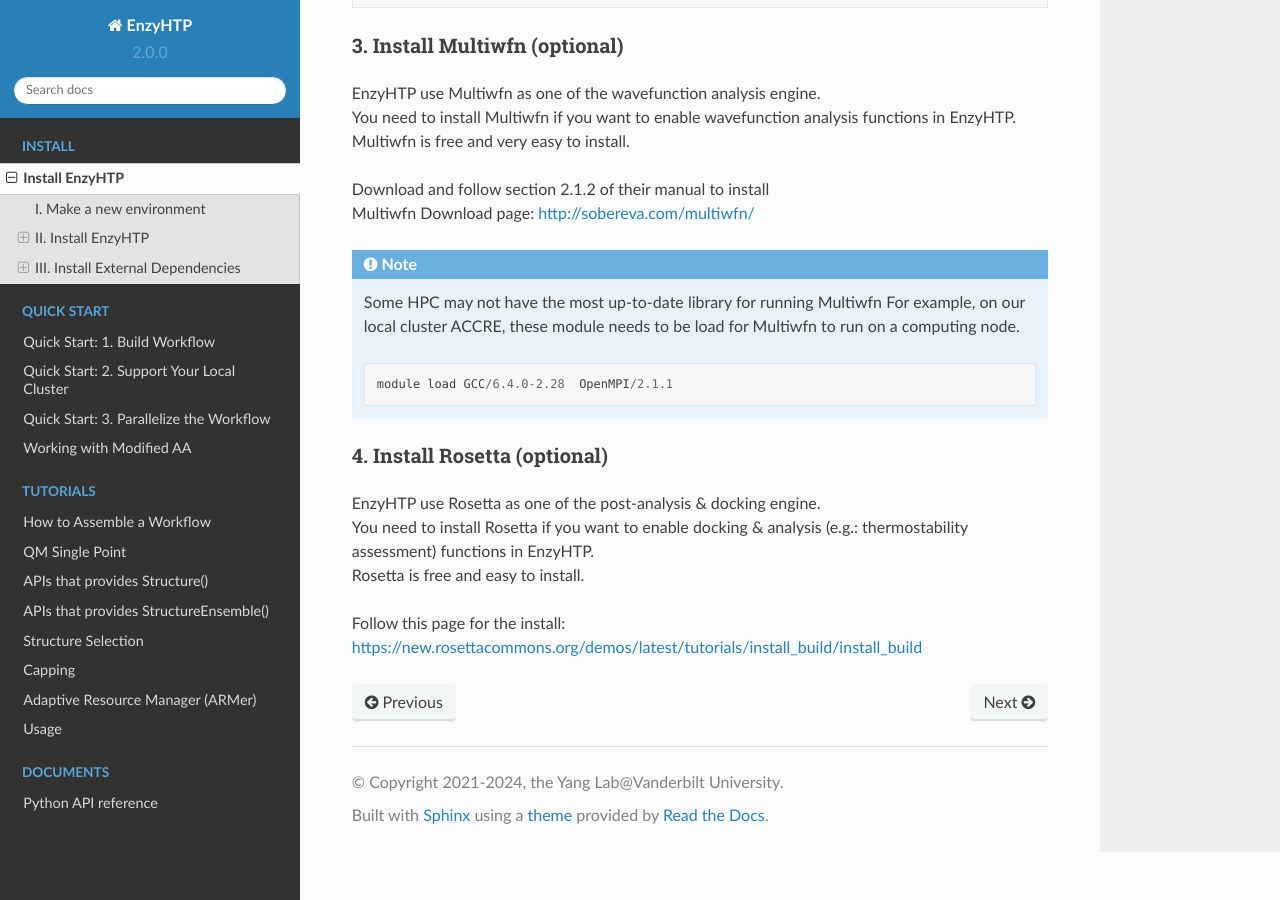
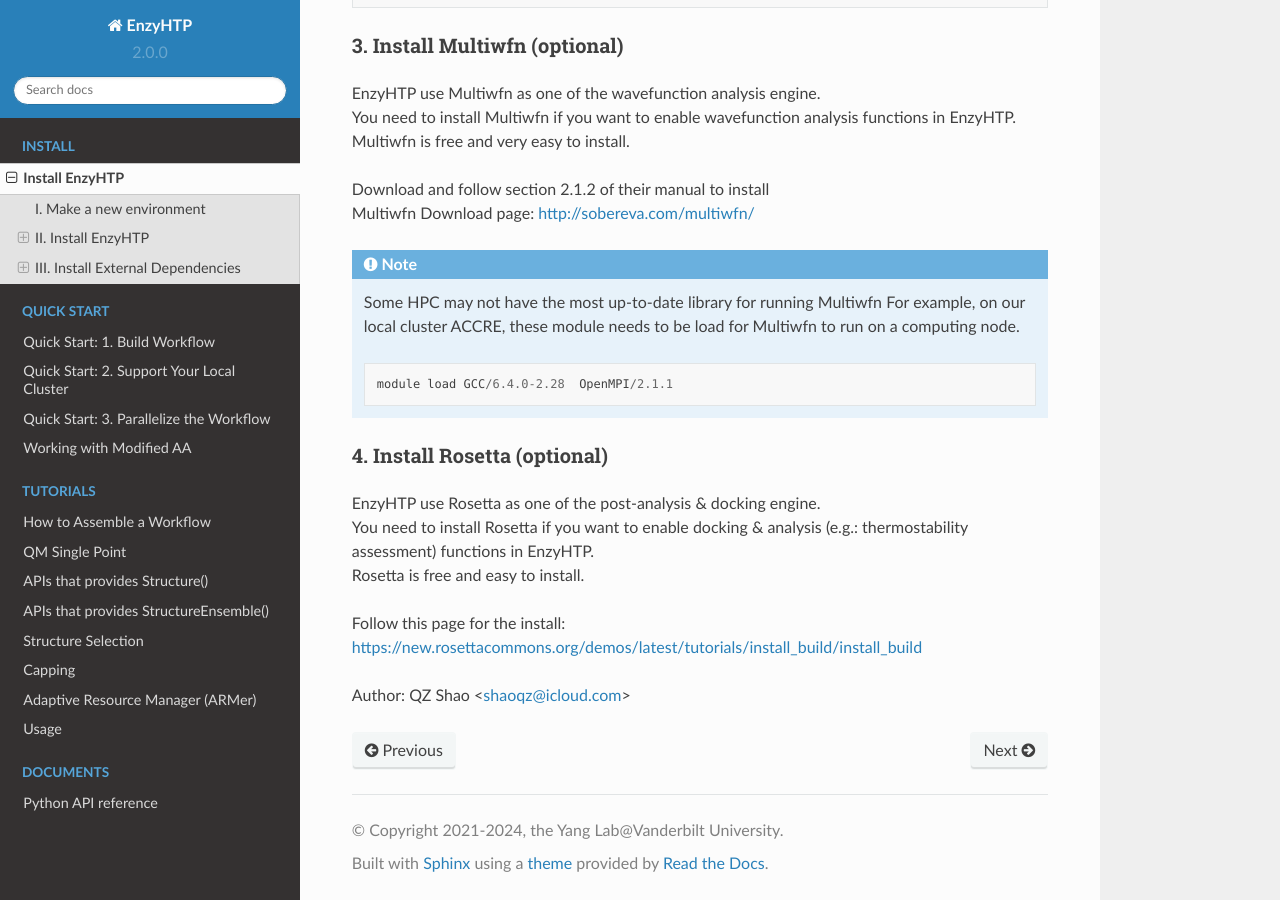
Before and after one commit to ChemBioHTP/enzyhtp_doc, a Sphinx documentation site: the page built from docs/source/install.rst, in a window 1280 px wide and 900 px high, scrolled down 2438 px. Built offline with Sphinx 7.4.7 and the Read the Docs theme 2.0.0, drawn with Linux system fonts in a browser that asks for light colours.

Commit message:
Add author mark

```diff
--- a/docs/source/install.rst
+++ b/docs/source/install.rst
@@ -123,3 +123,5 @@
 
 | Follow this page for the install:
 | https://new.rosettacommons.org/demos/latest/tutorials/install_build/install_build
+
+Author: QZ Shao <shaoqz@icloud.com>
--- a/docs/source/sci_api_tutorial/armer.rst
+++ b/docs/source/sci_api_tutorial/armer.rst
@@ -18,3 +18,5 @@
   The format of this dictionary is soft-enforced.
 
 TODO
+
+Author: QZ Shao <shaoqz@icloud.com>
--- a/docs/source/sci_api_tutorial/how_to_assemble.rst
+++ b/docs/source/sci_api_tutorial/how_to_assemble.rst
@@ -151,3 +151,5 @@
     sbatch template_hpc_submission.sh
 
 **Now wait for results and enjoy the power of automation of EnzyHTP!**
+
+Author: QZ Shao <shaoqz@icloud.com>
--- a/docs/source/sci_api_tutorial/obtaining_stru.rst
+++ b/docs/source/sci_api_tutorial/obtaining_stru.rst
@@ -13,3 +13,5 @@
 
 - `PDBParser <xxx>`_
 - `PrmtopParser <xxx>`_
+
+Author: QZ Shao <shaoqz@icloud.com>
--- a/docs/source/sci_api_tutorial/obtaining_stru_esm.rst
+++ b/docs/source/sci_api_tutorial/obtaining_stru_esm.rst
@@ -3,3 +3,5 @@
 ==============================================
 
 TODO
+
+Author: QZ Shao <shaoqz@icloud.com>
--- a/docs/source/sci_api_tutorial/single_point.rst
+++ b/docs/source/sci_api_tutorial/single_point.rst
@@ -361,3 +361,6 @@
         work_dir=f"{mutant_dir}/QM_SPE/",
     )
     ...
+
+
+Author: QZ Shao <shaoqz@icloud.com>
```
